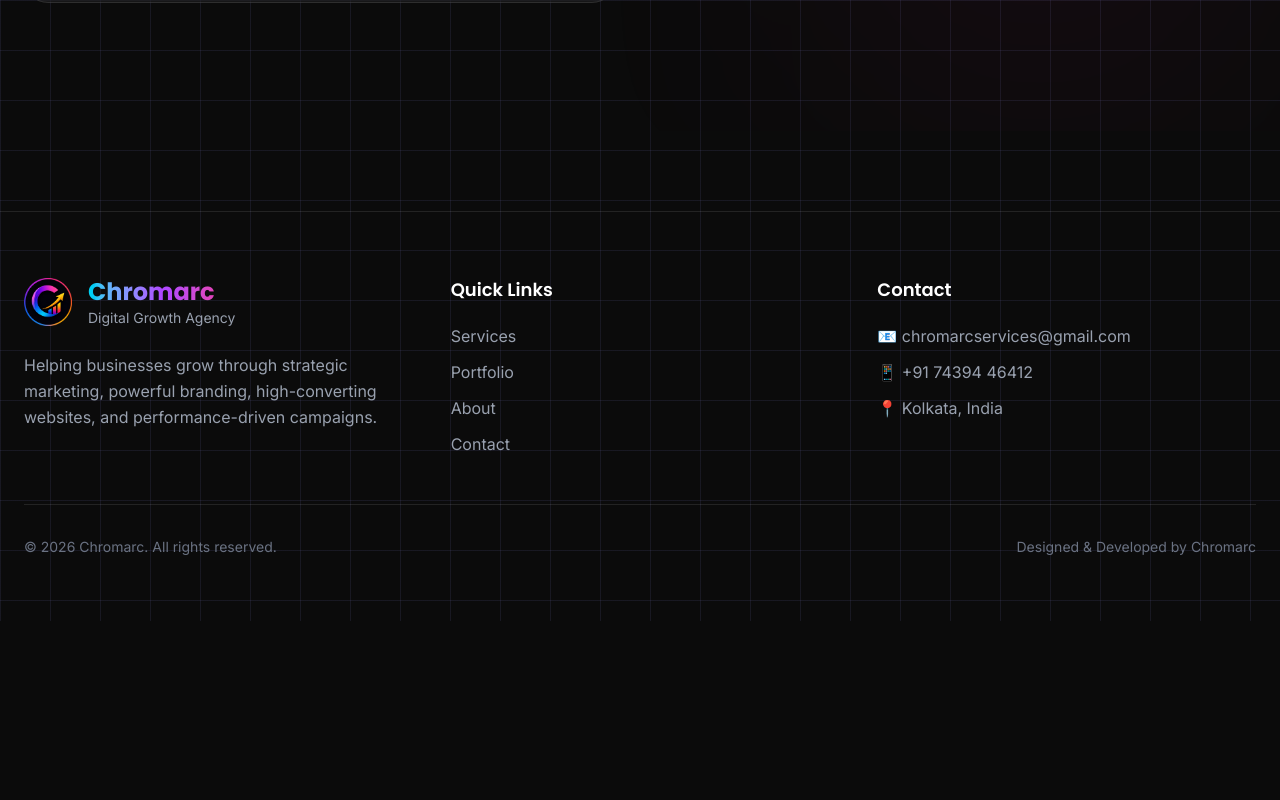
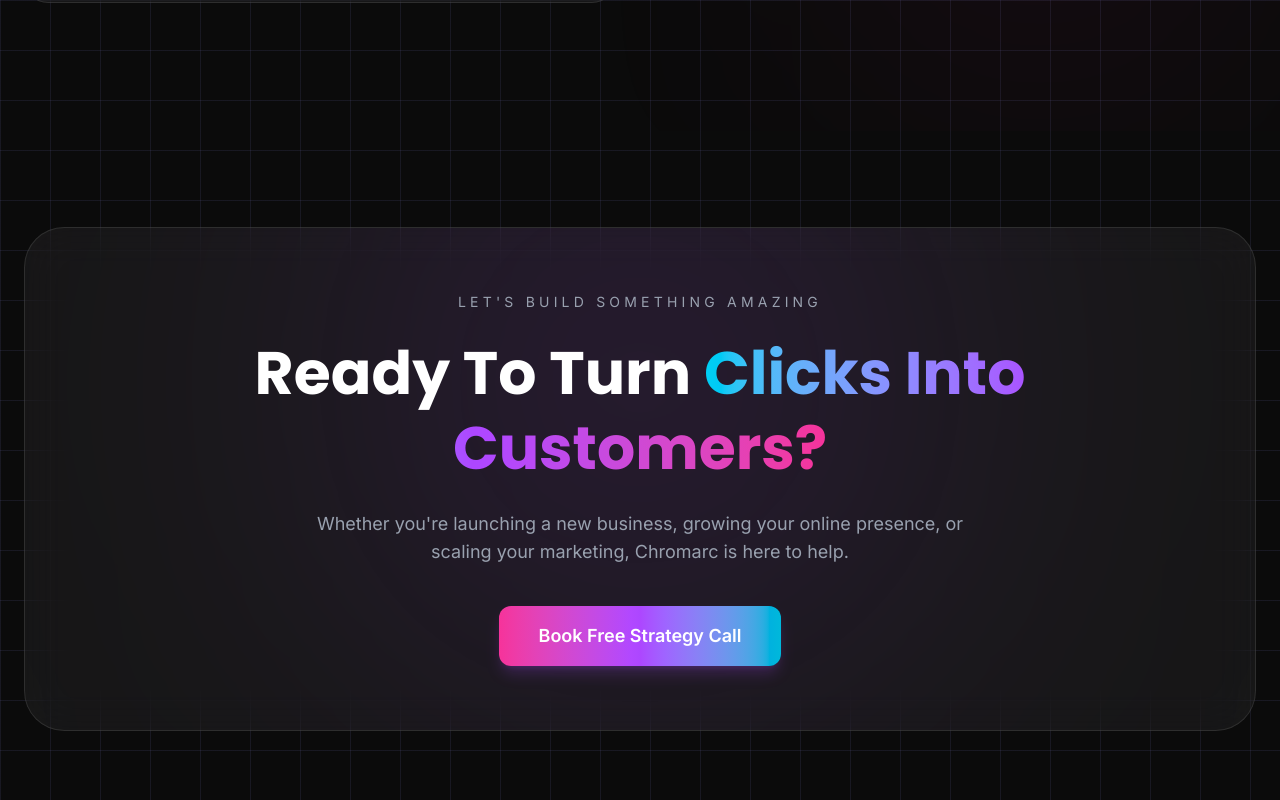
Before and after one commit to Sakuranosuker/Chromarc, a React (Vite) app in the folder chromarc-services/: page / in a window 1280 px wide. Shown: the part 7900-8700 px from the top of the page. Before the commit the page ends 8521 px from the top, so only its background shows below. Built offline with nearby package versions, Linux system fonts and the light colour scheme.

Commit message:
A CTA Banner was created to attract more attention.

```diff
--- a/chromarc-services/src/App.jsx
+++ b/chromarc-services/src/App.jsx
@@ -6,6 +6,7 @@
 import About from "./components/About";
 import Contact from "./components/Contact";
 import Footer from "./components/Footer";
+import CTA from "./components/CTA";
 
 
 function App() {
@@ -22,6 +23,7 @@
       <Portfolio />
       <About />
       <Contact />
+      <CTA />
       <Footer />
 
     </>
--- /dev/null
+++ b/chromarc-services/src/components/CTA.jsx
@@ -0,0 +1,86 @@
+import { motion } from "framer-motion";
+
+const CTA = () => {
+  return (
+    <section className="relative px-6 py-24">
+      <motion.div
+        initial={{ opacity: 0, y: 40 }}
+        whileInView={{
+          opacity: 1,
+          y: 0,
+        }}
+        viewport={{ once: true }}
+        transition={{ duration: 0.6 }}
+        className="
+          max-w-7xl
+          mx-auto
+          relative
+          overflow-hidden
+          rounded-[40px]
+          border
+          border-white/10
+          bg-white/5
+          backdrop-blur-xl
+          p-10
+          md:p-16
+          text-center
+        "
+      >
+        {/* Background Glow */}
+        <div className="absolute -top-24 left-1/2 -translate-x-1/2 w-[500px] h-[500px] bg-purple-500/20 blur-[180px] rounded-full" />
+
+        <div className="relative z-10">
+
+          <p className="uppercase tracking-[0.3em] text-gray-400 text-sm">
+            Let's Build Something Amazing
+          </p>
+
+          <h2 className="mt-6 text-4xl md:text-6xl font-bold leading-tight">
+            Ready To Turn
+            <span className="bg-gradient-to-r from-cyan-400 via-purple-500 to-pink-500 bg-clip-text text-transparent">
+              {" "}Clicks Into Customers?
+            </span>
+          </h2>
+
+          <p className="max-w-2xl mx-auto mt-6 text-gray-400 text-lg">
+            Whether you're launching a new business,
+            growing your online presence, or scaling your marketing,
+            Chromarc is here to help.
+          </p>
+
+          <button
+            onClick={() =>
+              document
+                .getElementById("contact")
+                ?.scrollIntoView({
+                  behavior: "smooth",
+                })
+            }
+            className="
+              mt-10
+              bg-gradient-to-r
+              from-pink-500
+              via-purple-500
+              to-cyan-500
+              px-10
+              py-4
+              rounded-xl
+              font-semibold
+              text-lg
+              hover:scale-105
+              transition-all
+              duration-300
+              shadow-lg
+              shadow-purple-500/20
+            "
+          >
+            Book Free Strategy Call
+          </button>
+
+        </div>
+      </motion.div>
+    </section>
+  );
+};
+
+export default CTA;
```
